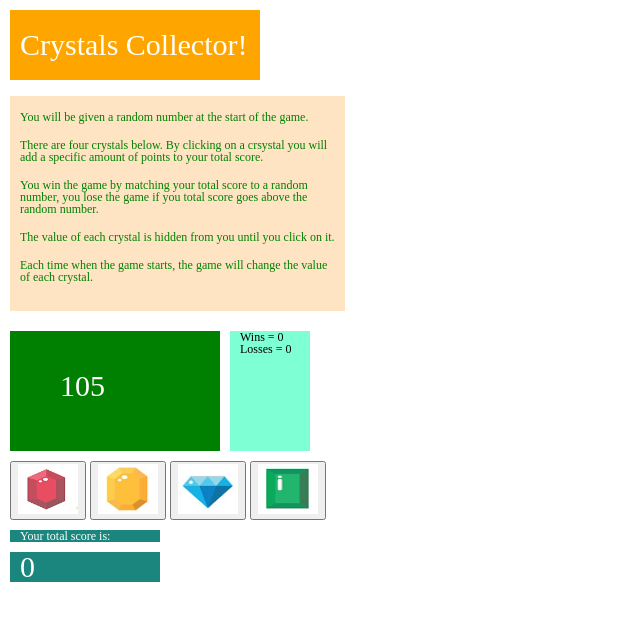
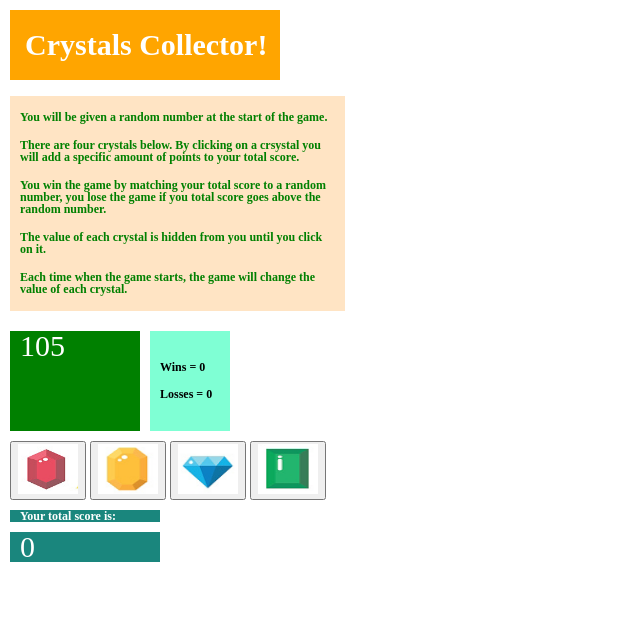
Before and after one commit to Mjohnwright/Crystal-Collector, a plain HTML site: page index.html in a window 1280 px wide. Shown: the whole page, without its empty margins (0-640 px from the left). Drawn offline with nearby package versions, Linux system fonts and the light colour scheme.

```diff
--- a/assets/css/style.css
+++ b/assets/css/style.css
@@ -4,16 +4,12 @@
     margin-top: 10px;
 }
 
-.entirePageBox{
-    /* max-width: 450px; */
-}
 
 .headerBox{
     margin-left: 10px;
-
     background-color: orange;
     color: white;
-    max-width: 250px;
+    max-width: 270px;
     padding-top: 20px;
     padding-bottom: 20px;
     font-style: bold;
@@ -22,7 +18,8 @@
 
 h1{
     font-size:30px;
-    margin-left: 10px;
+    font-weight: bold;
+    margin-left: 15px;
 }
 
 .instructionPanel{
@@ -51,8 +48,8 @@
     background-color: green;
     color: white;
     width: 130px;
-    height: 40px;
-    padding: 40px;
+    height: 100px;
+    padding: 0px;
     float: left;
 }
 
@@ -61,10 +58,9 @@
     margin-left: 10px;
     margin-bottom: 10px;
     width: 80px;
-    height: 120px;
+    height: 100px;
     background-color: aquamarine;
     float: left;
-    /* padding: 25px; */
     font-size: 10px;
 
 
@@ -91,7 +87,11 @@
     height: 30px;
 }
 
+#wins{
+    padding-top: 30px;
+    padding-bottom: 15px;
 
+}
 
 .scoreBox{
     margin-top: 40px;
@@ -103,6 +103,7 @@
 
 p{
     font-size: 12px;
+    font-weight: bold
 
 }
 
--- a/assets/javascript/game.js
+++ b/assets/javascript/game.js
@@ -1,4 +1,4 @@
-// $(document).ready(function () {
+$(document).ready(function () {
 /*-------------------------------
         GLOBAL VARIABLES
 --------------------------------*/
@@ -168,3 +168,4 @@
 
 
 initializeGame();
+});
```
Also changed, not shown: 1 other file.
